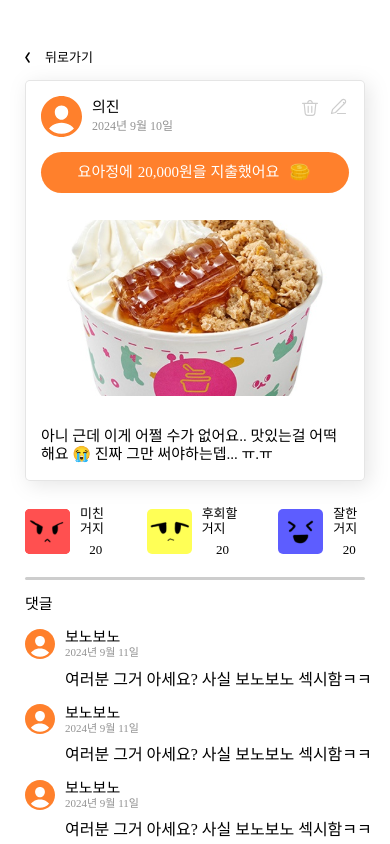
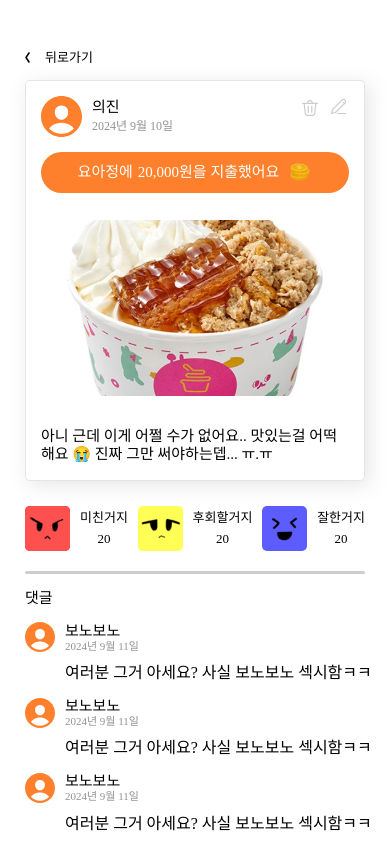
Before and after one commit to GrowingBegger/GB-FE, a React (Create React App) app: page /board/detail in a window 390 px wide. Shown: the top 844 px of the page. Built offline with nearby package versions, Linux system fonts and the light colour scheme; a web font is replaced by a local one.

Commit message:
♻️ :: 반응형 수정

```diff
--- a/src/Components/BoardDetail/ReactionBox.tsx
+++ b/src/Components/BoardDetail/ReactionBox.tsx
@@ -33,10 +33,11 @@ export const ReactionBox = () => {
 
 const ReactionBoxWrapper = styled.div`
     display: flex;
-    gap: 35px;
     align-items: center;
     margin-top: 25px;
+    width: 100%;
     justify-content: center;
+    justify-content: space-between;
 `;
 
 const TextWrapper = styled.div`
```
